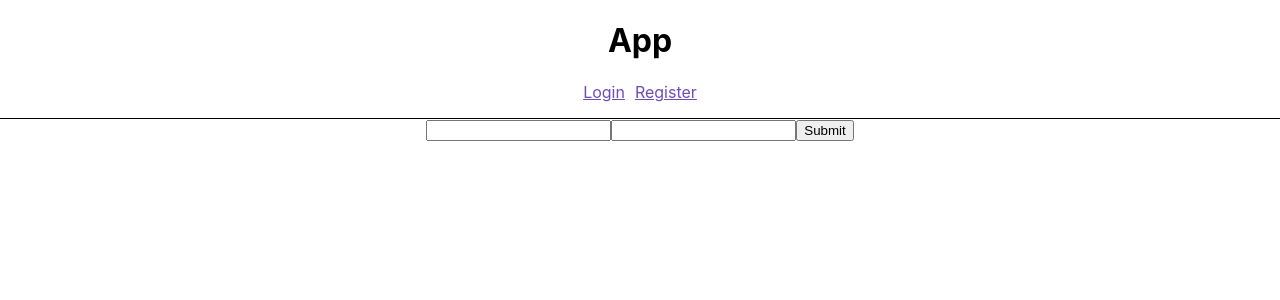
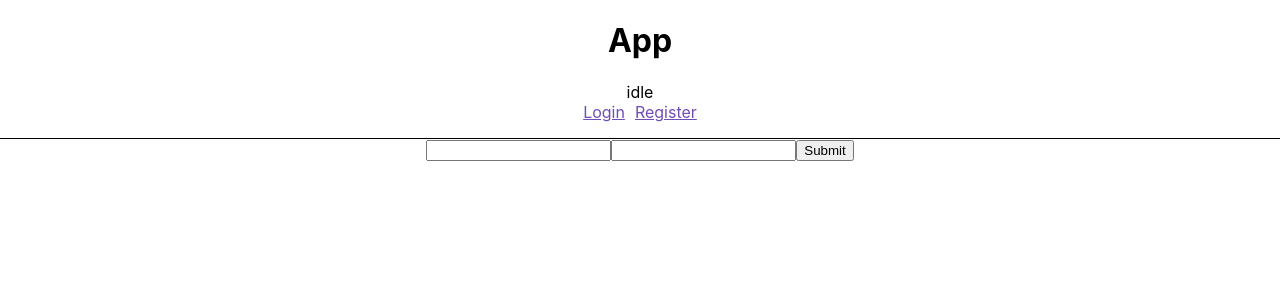
Before and after one commit to trevorjamesmartin/ts-guestbook, a React (Create React App) app in the folder src/app/: page /login in a window 1280 px wide. Shown: the top 300 px of the page. Built offline with nearby package versions, Linux system fonts and the light colour scheme; no server answers.

Commit message:
set status after WS connect

```diff
--- a/src/app/src/App.tsx
+++ b/src/app/src/App.tsx
@@ -4,11 +4,14 @@ import { Login } from './features/auth/Login';
 import { Logout } from './features/auth/Logout';
 import MainPage from './features/pages/Main';
 import { UserList } from './features/users/UserList';
-import { useAppSelector } from './memory/hooks';
-import { selectors } from './features/auth/authSlice'
+import { useAppSelector, useAppDispatch } from './memory/hooks';
+import { selectors as authSelectors} from './features/auth/authSlice'
+import { selectors as webSocketSelectors, actions as webSocketActions } from './features/pages/wsSlice';
 import './App.css';
 
-const { selectLoggedIn } = selectors;
+const { selectLoggedIn } = authSelectors;
+const { selectSentStatus } = webSocketSelectors;
+const { setStatusConnected } = webSocketActions;
 
 const navStyle={
   borderBottom: 'solid 1px',
@@ -16,10 +19,12 @@ const navStyle={
 }
 
 function App() {
+  const dispatch = useAppDispatch();
   const [message, setMessage] = useState("");
   const navigate = useNavigate();
   const loggedIn = useAppSelector(selectLoggedIn);
   const [ws, setWs] = useState<WebSocket|undefined>(undefined);
+  const wsStatus = useAppSelector<string>(selectSentStatus);
 
   const catchAll = () => {
     // * catch-all (from api)
@@ -39,11 +44,13 @@ function App() {
     console.log('-> ws')
     let _ws = new WebSocket('ws://' + host);
     _ws.onerror = function() {
-      console.log('Websocket error');
+      // console.log('Websocket error');
       navigate('/login')
     }
     _ws.onopen = function() {
       console.log('Websocket connection established');
+      setWs(_ws);
+      dispatch(setStatusConnected());
       if (window.location.pathname === '/login') navigate('/app');
     }
     _ws.onclose = function() {
@@ -55,13 +62,13 @@ function App() {
       // console.log(ev.data)
       setMessage(ev.data);
     }
-    setWs(_ws);
   }, []);
 
   return (<>
   <div className='App'>
     <div className='App-Header'>
     <h1>App</h1>
+    <span>{wsStatus}</span>
     <div className="App-navigation">
       {loggedIn ? (
         <nav style={navStyle}>
```
